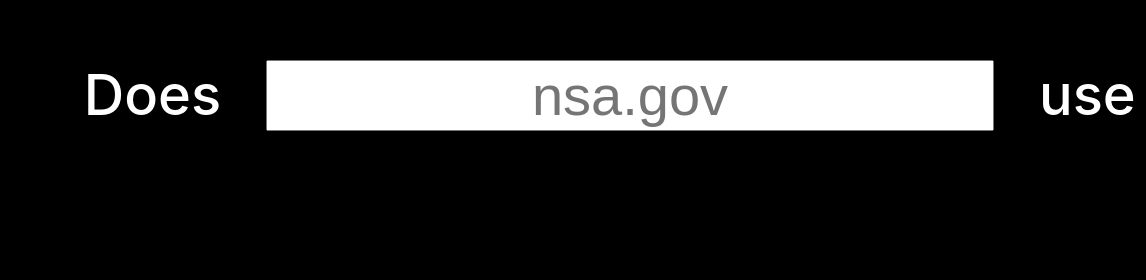
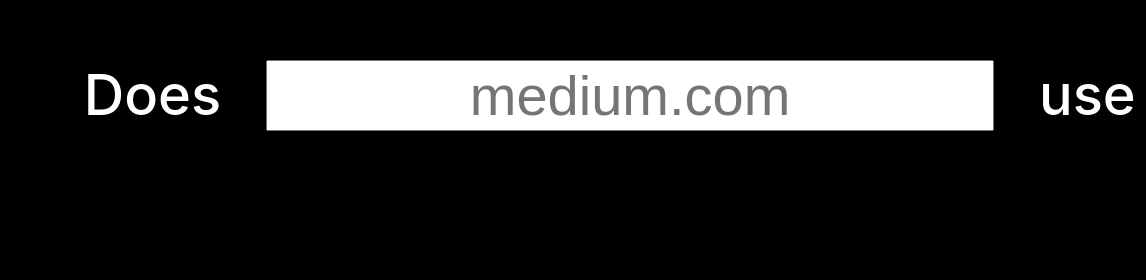
Before and after one commit to theassyrian/cf-detect.now, a website: page index.html in a window 1280 px wide. Shown: the part 200-480 px from the top of the page, 0-1146 px from the left. Drawn offline with Linux system fonts and the light colour scheme.

Commit message:
Minor package changes

```diff
--- a/index.html
+++ b/index.html
@@ -24,7 +24,7 @@
             <form action="/check" method="post">
                <div class="left">
                   <label>Does</label>
-                  <input class="url-form" type="text" name="url" id="url" placeholder="nsa.gov" required /><br>
+                  <input class="url-form" type="text" name="url" id="url" placeholder="medium.com" required /><br>
                </div>
                <div class="right">
                   <label>use <img src="imgs/cloudflare.png" href="https://cloudflare.com">?</label>
--- a/package.json
+++ b/package.json
@@ -2,6 +2,11 @@
   "name": "cloudflare-detect.now",
   "version": "1.0.0",
   "description": "Minimal service to check whether a site is running behind Cloudflare.",
+  "author": {
+    "name": "Nikolaos Kamarinakis",
+    "url": "nikolaskama.me",
+    "email": "nikolaskam@gmail.com"
+  },
   "main": "index.js",
   "scripts": {
     "start": "node index.js",
@@ -11,7 +16,6 @@
     "cloudflare",
     "detect"
   ],
-  "author": "k4m4",
   "license": "MIT",
   "dependencies": {
     "body-parser": "^1.18.2",
```
